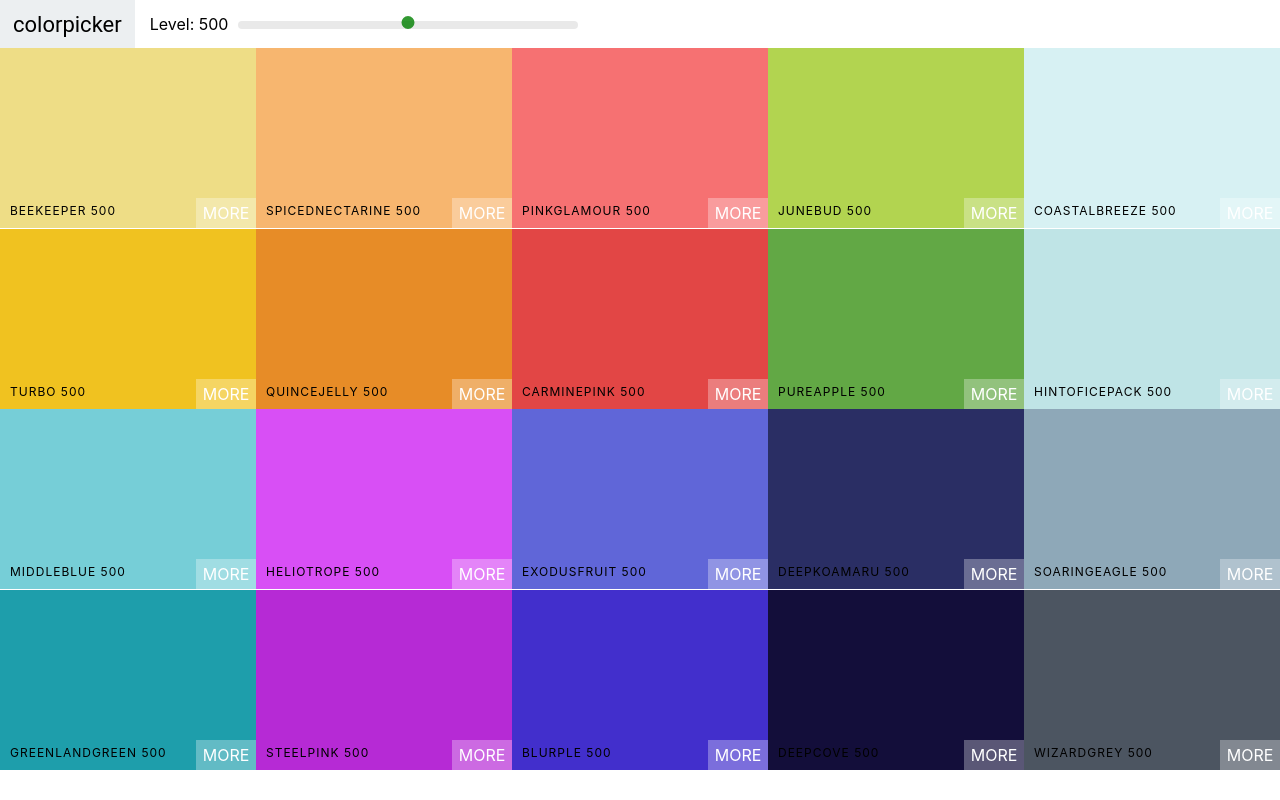
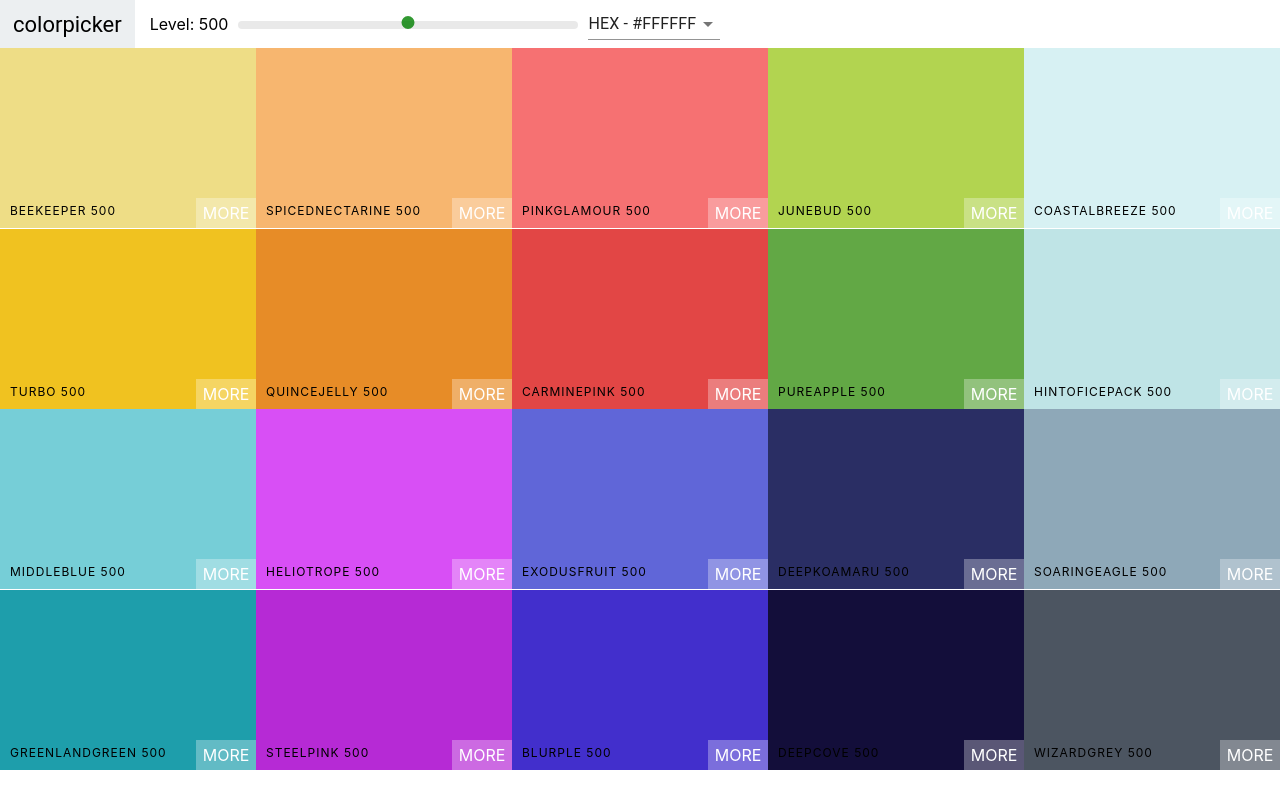
Before and after one commit to kabraham23/colors-app, a React (Create React App) app: page / in a window 1280 px wide. Built offline with nearby package versions, Linux system fonts and the light colour scheme.

Commit message:
adding select and material-ui

```diff
--- a/package.json
+++ b/package.json
@@ -3,6 +3,7 @@
   "version": "0.1.0",
   "private": true,
   "dependencies": {
+    "@material-ui/core": "^4.12.4",
     "@testing-library/jest-dom": "^5.16.5",
     "@testing-library/react": "^13.4.0",
     "@testing-library/user-event": "^13.5.0",
--- a/src/Components/NavBar.js
+++ b/src/Components/NavBar.js
@@ -1,12 +1,24 @@
 import React, { Component } from 'react';
 import 'rc-slider/assets/index.css';
+import Select from '@material-ui/core/Select';
 import Slider from 'rc-slider';
 import './CSS/NavBar.css';
+import { MenuItem } from '@material-ui/core';
 
 
 export default class NavBar extends Component {
+    constructor(props){
+        super(props);
+        this.state = {format: 'hex'};
+        this.handleChange = this.handleChange.bind(this);
+    }
+    handleChange(e) {
+        this.setState({ format: e.target.value });
+        this.props.handleChange(e.target.value);
+    }
   render() {
-    const {level, changeLevel} = this.props;
+    const { level, changeLevel } = this.props;
+    const { format } = this.state
     return (
       <header className='NavBar'>
         <div className='logo'>
@@ -21,9 +33,13 @@
                 max={900}
                 step={100}
                 onChange={changeLevel} />
-
             </div>
         </div>
+        <Select value={format} onChange={this.handleChange}>
+            <MenuItem value="hex" >HEX - #FFFFFF </MenuItem>
+            <MenuItem value="rgb" >RGB - rgb(255, 255, 255) </MenuItem>
+            <MenuItem value="rgba" >RGBA - rgba(255, 255, 255, 1.0) </MenuItem>
+        </Select>
       </header>
     )
   }
--- a/src/Components/Palette.js
+++ b/src/Components/Palette.js
@@ -8,21 +8,26 @@
 export default class Palette extends Component {
   constructor(props){
     super(props);
-    this.state = { level: 500 };
+    this.state = { level: 500, format: 'hex' };
     this.changeLevel = this.changeLevel.bind(this);
+    this.changeFormat = this.changeFormat.bind(this);
+
   }
   changeLevel(level) {
     this.setState({ level })
   }
+  changeFormat(val) {
+    this.setState({ format: val });
+  }
   render() {
     const { colors } = this.props.palette;
-    const { level } = this.state;
+    const { level, format } = this.state;
     const colorBoxes = colors[level].map(color => (
-        <ColorBox background={color.hex} name={color.name} />
+        <ColorBox background={color[format]} name={color.name} />
     ));
     return (
       <div className='Palette'>
-       <NavBar level={level} changeLevel={this.changeLevel} />
+       <NavBar level={level} changeLevel={this.changeLevel} handleChange={this.changeFormat} />
         <div className='Palette-colors'>
             {colorBoxes}
         </div>
--- a/src/colorHelpers.js
+++ b/src/colorHelpers.js
@@ -20,7 +20,7 @@
                 id: color.name.toLowerCase().replace(/ /g, "-"),
                 hex: scale[i],
                 rgb: chroma(scale[i]).css(),
-                rgba: chroma(scale[i]).css().replace('rgba', 'rgba').replace(')', ',1.0)')
+                rgba: chroma(scale[i]).css().replace('rgb', 'rgba').replace(')', ',1.0)')
             })
         }
     }
```
Also changed, not shown: 1 other file (tests, documents, lock files or other folders). Lines whose indentation alone changed are shown as unchanged.
